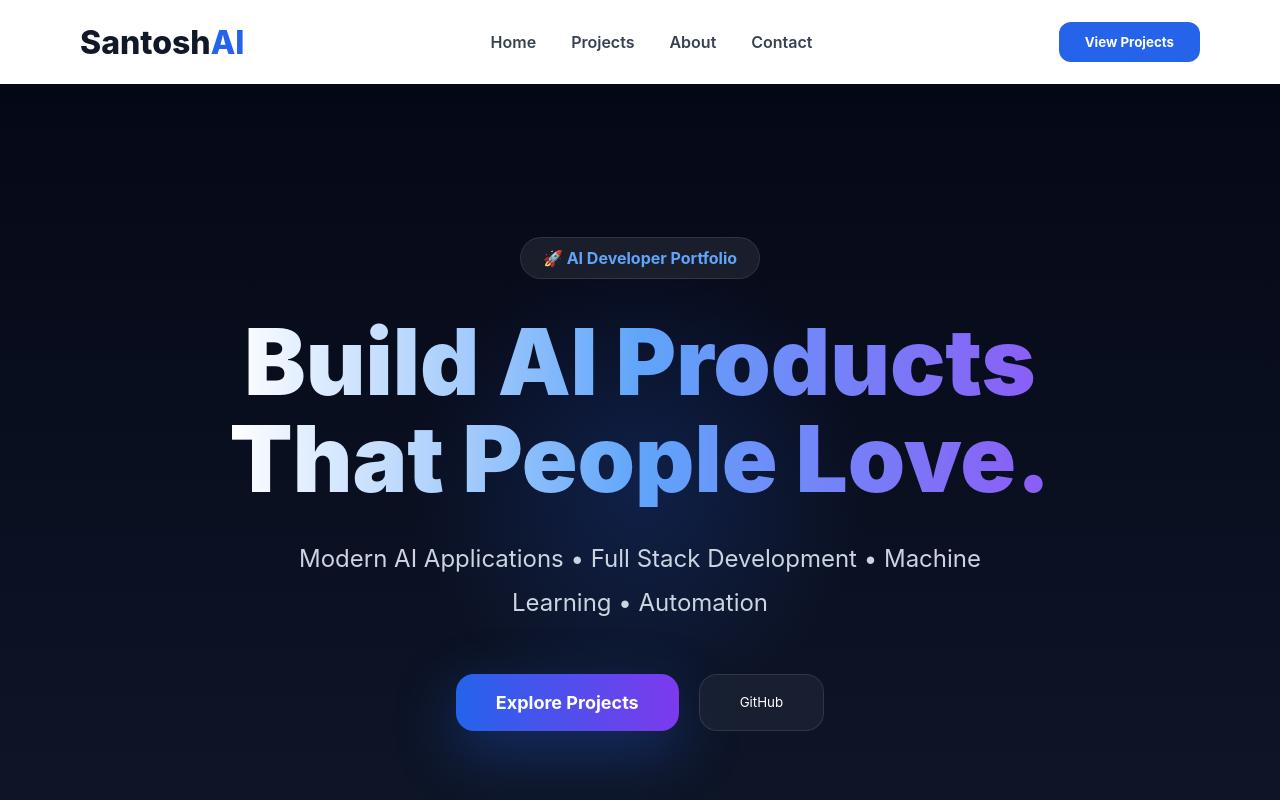
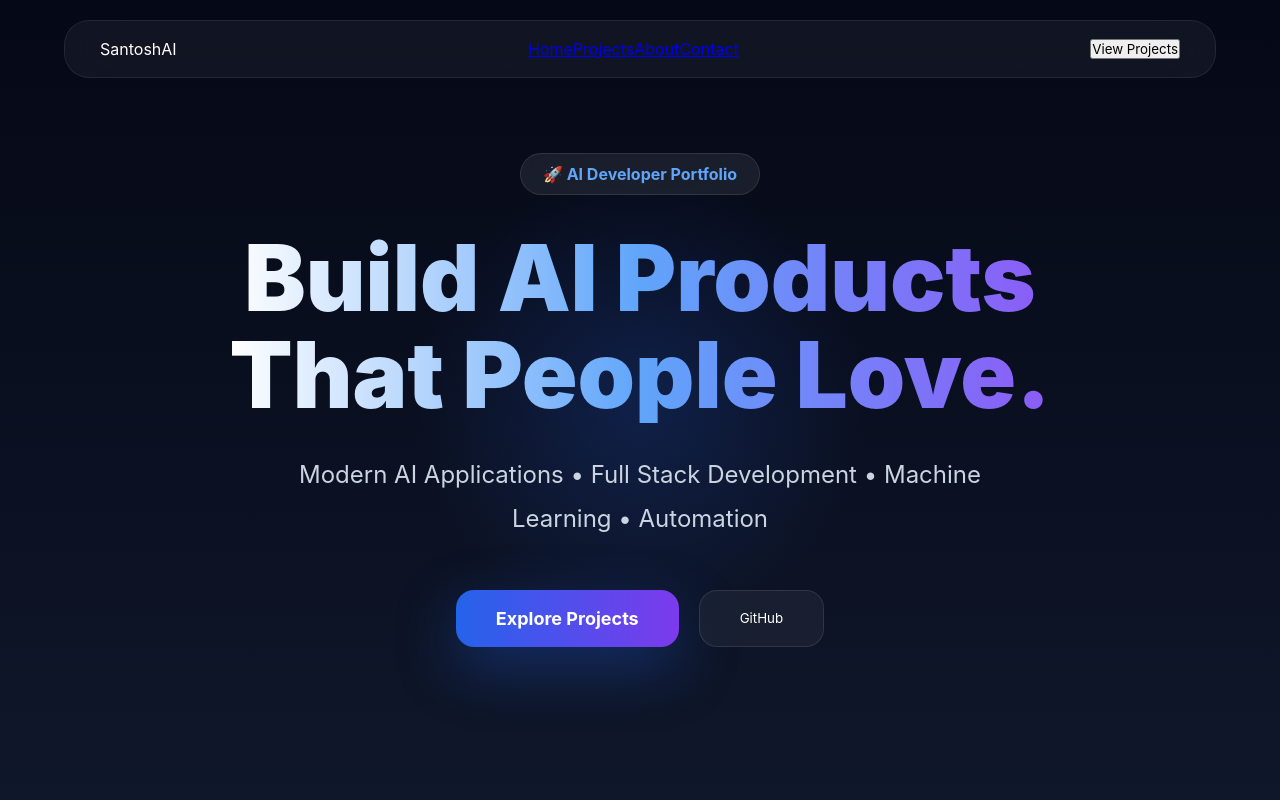
Before and after one commit to santoshml-lab/SantoshAI, a React (Vite) app: page / in a window 1280 px wide. Shown: the top 800 px of the page. Built offline with nearby package versions, Linux system fonts and the light colour scheme.

Commit message:
Update navbar.css

```diff
--- a/src/styles/navbar.css
+++ b/src/styles/navbar.css
@@ -1,64 +1,31 @@
-*{
-  margin:0;
-  padding:0;
-  box-sizing:border-box;
-  font-family:Inter,sans-serif;
+.navbar{
+
+position:fixed;
+
+top:20px;
+
+left:50%;
+
+transform:translateX(-50%);
+
+width:90%;
+
+display:flex;
+
+justify-content:space-between;
+
+align-items:center;
+
+padding:18px 35px;
+
+background:rgba(255,255,255,.05);
+
+backdrop-filter:blur(25px);
+
+border:1px solid rgba(255,255,255,.08);
+
+border-radius:25px;
+
+z-index:1000;
+
 }
-
-body{
-  background:#ffffff;
-}
-
-.navbar{
-  display:flex;
-  justify-content:space-between;
-  align-items:center;
-  padding:22px 80px;
-  background:#ffffff;
-  position:sticky;
-  top:0;
-  z-index:1000;
-  box-shadow:0 5px 20px rgba(0,0,0,.08);
-}
-
-.logo{
-  font-size:32px;
-  font-weight:800;
-  color:#111827;
-}
-
-.logo span{
-  color:#2563eb;
-}
-
-.nav-links{
-  display:flex;
-  gap:35px;
-}
-
-.nav-links a{
-  text-decoration:none;
-  color:#374151;
-  font-weight:600;
-  transition:.3s;
-}
-
-.nav-links a:hover{
-  color:#2563eb;
-}
-
-.nav-btn{
-  background:#2563eb;
-  color:white;
-  border:none;
-  padding:12px 26px;
-  border-radius:12px;
-  cursor:pointer;
-  font-weight:700;
-  transition:.3s;
-}
-
-.nav-btn:hover{
-  background:#1d4ed8;
-  transform:translateY(-2px);
-}
```
